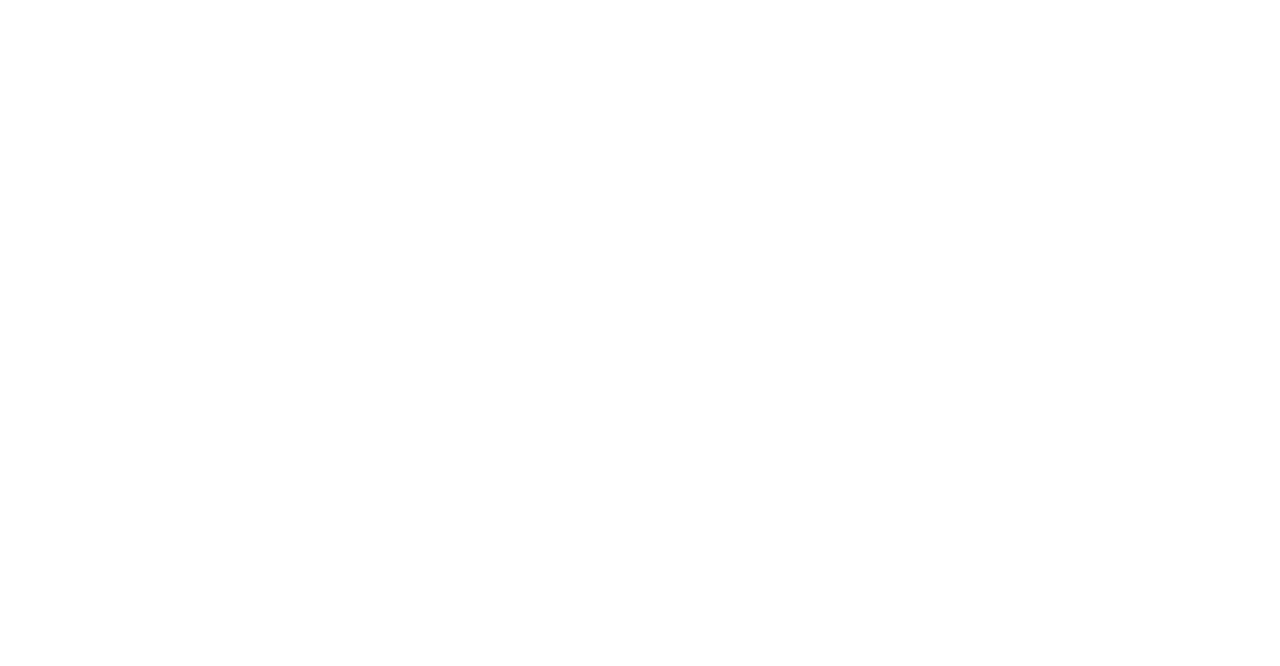
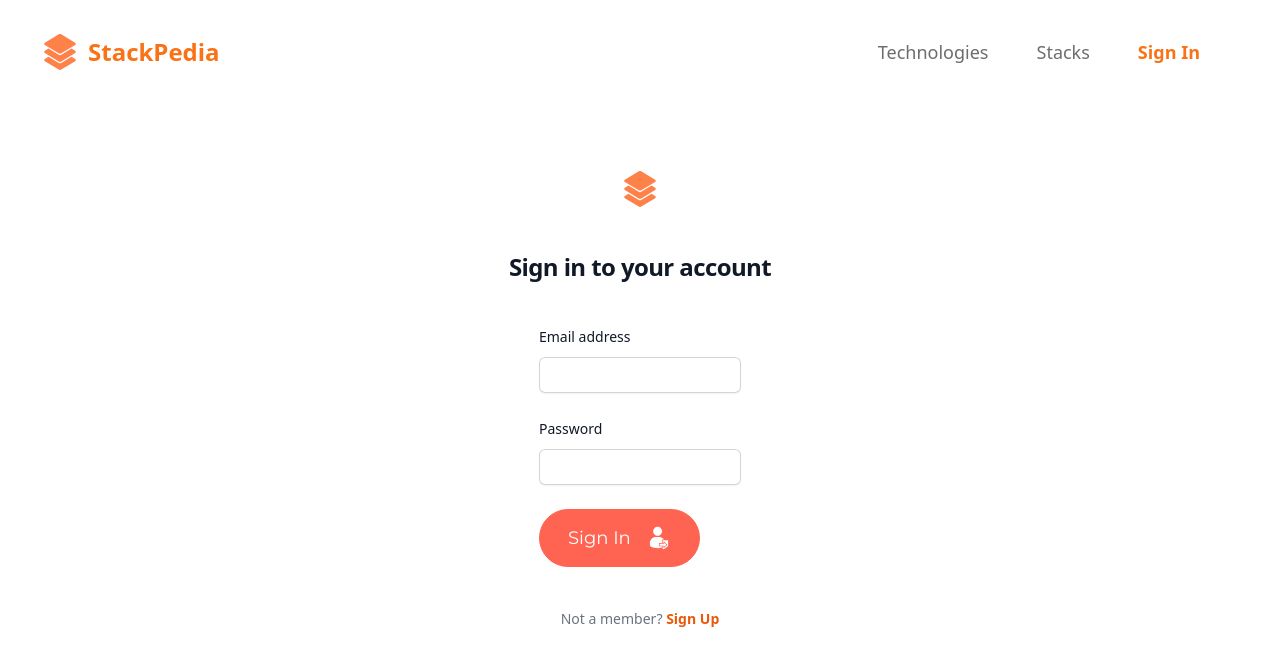
Before and after one commit to dkwon1223/stack-pedia-ui, a React (Vite) app: page /signin in a window 1280 px wide. Before the commit this address had no page. Shown: the top 666 px of the page. Built offline with nearby package versions, Linux system fonts and the light colour scheme; a web font is replaced by a local one; what ldrs would draw is missing.

Commit message:
Restyle sign in component

```diff
--- a/src/Components/Login.jsx
+++ /dev/null
@@ -1,36 +0,0 @@
-import React, { useState } from "react";
-import Nav from "./Nav";
-
-const Login = () => {
-  const [email, setEmail] = useState("");
-  const [password, setPassword] = useState("");
-
-  const handleSubmit = async (e) => {
-    e.preventDefault();
-    console.log(email, password);
-  };
-
-  return (
-    <section>
-      <Nav />
-      <form onSubmit={handleSubmit}>
-        <h3>Log In</h3>
-        <label>Email:</label>
-        <input
-          type="email"
-          onChange={(e) => setEmail(e.target.value)}
-          value={email}
-        />
-        <label>Password:</label>
-        <input
-          type="password"
-          onChange={(e) => setPassword(e.target.value)}
-          value={password}
-        />
-        <button>Log In</button>
-      </form>
-    </section>
-  );
-};
-
-export default Login;
--- a/src/Components/Nav.jsx
+++ b/src/Components/Nav.jsx
@@ -36,13 +36,8 @@
             </NavLink>
           </li>
           <li className="font-monserrat leading-normal text-lg text-slate-gray cursor-pointer hover:underline ">
-            <NavLink id="loginLink" to="/login">
-              <p className="hover:text-coral-red">Login</p>
-            </NavLink>
-          </li>
-          <li className="font-monserrat leading-normal text-lg text-slate-gray cursor-pointer hover:underline ">
-            <NavLink id="loginLink" to="/signup">
-              <p className="hover:text-coral-red">Sign Up</p>
+            <NavLink id="loginLink" to="/signin">
+              <p className="hover:text-coral-red">Sign In</p>
             </NavLink>
           </li>
         </ul>
--- /dev/null
+++ b/src/Components/SignIn.jsx
@@ -0,0 +1,95 @@
+import React, { useState } from "react";
+import Nav from "./Nav";
+import Button from "./Button";
+import LoginIcon from "../assets/icons/login-icon.svg";
+import StackIcon from "../assets/icons/stack-icon.svg";
+import { Link } from "react-router-dom";
+
+const SignIn = () => {
+  const [email, setEmail] = useState("");
+  const [password, setPassword] = useState("");
+
+  const handleSubmit = async (e) => {
+    e.preventDefault();
+    console.log(email, password);
+  };
+
+  return (
+    <section className="h-screen w-full">
+      <Nav />
+      <div className="flex min-h-full flex-1 flex-col justify-center items-center px-6 py-12 lg:px-8">
+        <div className="sm:mx-auto sm:w-full sm:max-w-sm">
+          <img
+            className="mx-auto h-10 w-auto"
+            src={StackIcon}
+            alt="StackPedia Logo"
+          />
+          <h2 className="mt-10 text-center text-2xl font-bold leading-9 tracking-tight text-gray-900">
+            Sign in to your account
+          </h2>
+        </div>
+
+        <div className="mt-10 sm:mx-auto sm:w-full sm:max-w-sm flex flex-col items-center">
+          <form className="space-y-6" action="#" method="POST" onSubmit={handleSubmit}>
+            <div>
+              <label
+                htmlFor="email"
+                className="block text-sm font-medium leading-6 text-gray-900"
+              >
+                Email address
+              </label>
+              <div className="mt-2">
+                <input
+                  id="email"
+                  name="email"
+                  type="email"
+                  autoComplete="email"
+                  required
+                  onChange={(e) => setEmail(e.target.value)}
+                  value={email}
+                  className="block w-full rounded-md border-0 py-1.5 text-gray-900 shadow-sm ring-1 ring-inset ring-gray-300 placeholder:text-gray-400 focus:ring-2 focus:ring-inset focus:ring-orange-600 sm:text-sm sm:leading-6"
+                />
+              </div>
+            </div>
+
+            <div>
+              <div className="flex items-center justify-between">
+                <label
+                  htmlFor="password"
+                  className="block text-sm font-medium leading-6 text-gray-900"
+                >
+                  Password
+                </label>
+              </div>
+              <div className="mt-2">
+                <input
+                  id="password"
+                  name="password"
+                  type="password"
+                  autoComplete="current-password"
+                  onChange={(e) => setPassword(e.target.value)}
+                  value={password}
+                  required
+                  className="block w-full rounded-md border-0 py-1.5 text-gray-900 shadow-sm ring-1 ring-inset ring-gray-300 placeholder:text-gray-400 focus:ring-2 focus:ring-inset focus:ring-orange-600 sm:text-sm sm:leading-6"
+                />
+              </div>
+            </div>
+            <Button label="Sign In" iconUrl={LoginIcon}/>
+          </form>
+
+          <p className="mt-10 text-center text-sm text-gray-500">
+            Not a member?{" "}
+            <Link
+              to="/signup"
+              className="font-semibold leading-6 text-orange-600 hover:text-orange-500"
+            >
+              Sign Up
+            </Link>
+          </p>
+        </div>
+      </div>
+    </section>
+  );
+};
+
+export default SignIn;
--- a/src/main.jsx
+++ b/src/main.jsx
@@ -7,9 +7,9 @@
 import Stacks from "./Components/Stacks.jsx";
 import StackDetails from "./Components/StackDetails.jsx";
 import Signup from "./Components/Signup.jsx";
-import Login from "./Components/Login.jsx";
 import { AuthContextProvider } from "./Context/AuthContext.jsx";
 import "./index.css";
+import SignIn from "./Components/SignIn.jsx";
 
 ReactDOM.createRoot(document.getElementById("root")).render(
   <React.StrictMode>
@@ -21,7 +21,7 @@
           <Route path="/technology/:id" element={<TechnologyDetails />} />
           <Route path="/stacks" element={<Stacks />} />
           <Route path="/stack/:id" element={<StackDetails />} />
-          <Route path="/login" element={<Login />} />
+          <Route path="/signin" element={<SignIn />} />
           <Route path="/signup" element={<Signup />} />
         </Routes>
       </BrowserRouter>
```
Also changed, not shown: src/assets/icons/login-icon.svg (added), src/assets/icons/sign-up-icon.svg (added).
